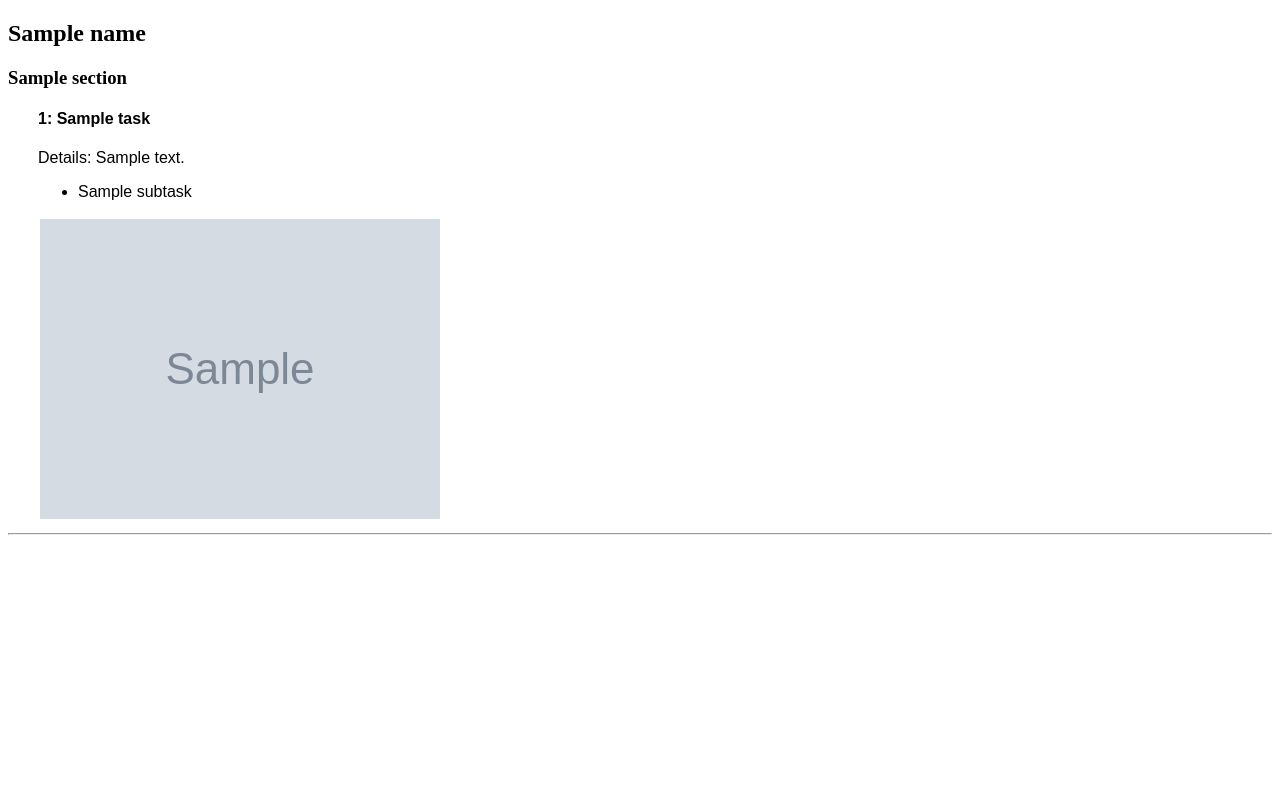
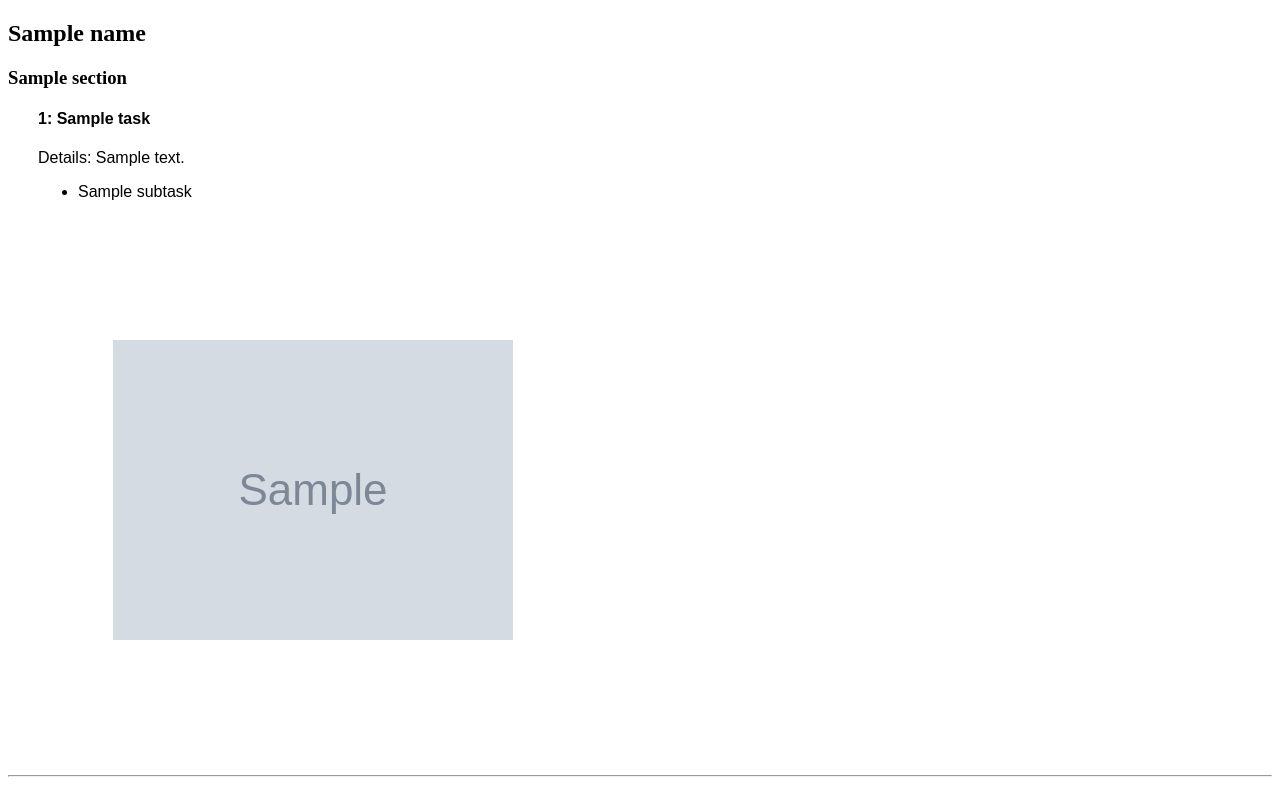
Before and after one commit to abaevbog/pdfer, a Flask app: template app/templates/checklist.html in a window 1280 px wide. Run offline with Flask 2, Linux system fonts and the light colour scheme; the template is opened without the code that fills it: most values are stand-ins (such as "Sample title", 1, 10 or a date in 2020); grey boxes marked "Sample" are stand-in pictures.

Commit message:
checklist template

```diff
--- a/app/templates/checklist.html
+++ b/app/templates/checklist.html
@@ -46,8 +46,6 @@
 
         .flexBox {
             display: flex;
-            /* justify-content: space-around;
-            align-items: center; */
             flex-wrap: wrap;
         }
 
@@ -57,9 +55,17 @@
 
         .pic {
             padding: 2px;
-            max-width: 550px;
-            max-height: 550px;
+            max-width: 540px;
+            max-height: 540px;
             object-fit: contain;
+        }
+
+        .imgWrapper {
+            display: flex;
+            justify-content: center;
+            align-items: center;
+            width:550px;
+            height:550px;
         }
     </style>
     <meta name="pdfkit-orientation" content="Landscape">
@@ -101,9 +107,12 @@
                 </ul>
                 <div class="flexBox">
                     {% for photo in task.photos %}
-                    <a href="{{photo.original_url}}">
-                        <img class="pic" src="{{photo.original_url}}">
-                    </a>
+                    <div class="imgWrapper">
+                        <a href="{{photo.original_url}}">
+                            <img class="pic" src="{{photo.original_url}}">
+                        </a>
+                    </div>
+
 
                     {% endfor %}
                 </div>
```
Also changed, not shown: app/checklist.py (line endings or trailing spaces).
